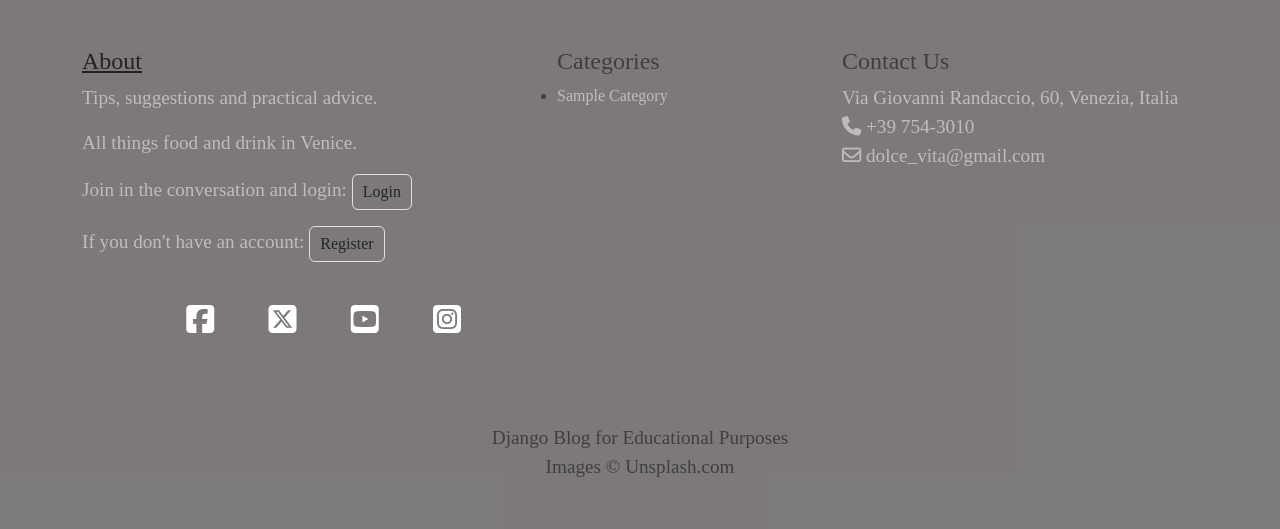
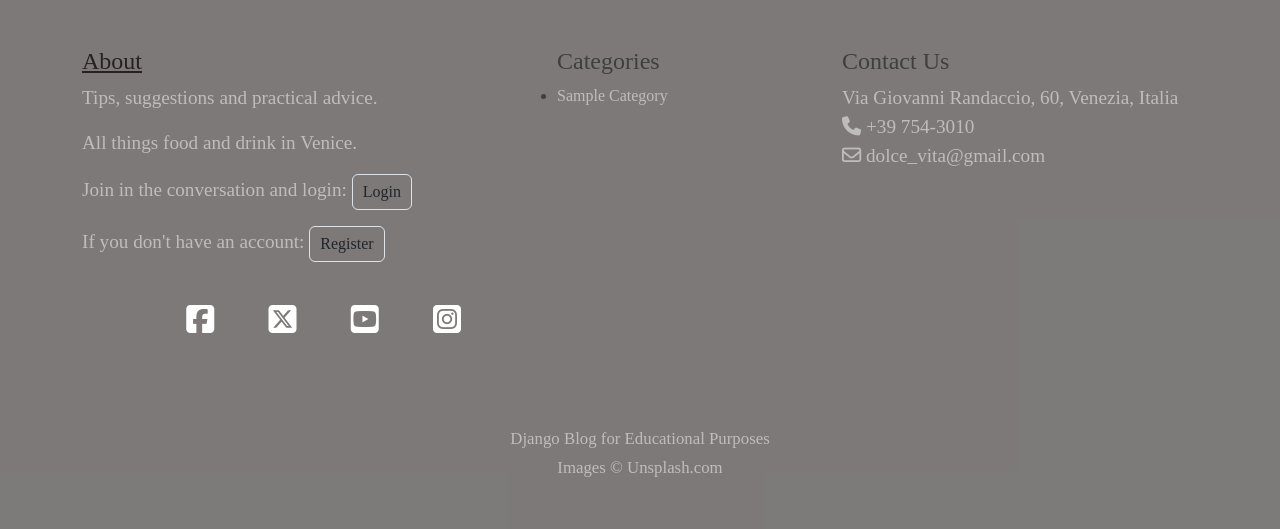
Before and after one commit to estii20/dolce_vita_blog, a Django app: page /about/ in a window 1280 px wide. Shown: the part 1052-1581 px from the top of the page. Run offline with Django 3.2, Linux system fonts and the light colour scheme; tables that the repository leaves empty hold one stand-in row (values such as "Sample post"); parts of the project's set-up code (start-up, migrations or seed data) failed here and were passed over; some libraries are stand-ins or nearby versions.

Commit message:
Fix errors in base.html footer after W3C Validator results.

```diff
--- a/templates/base.html
+++ b/templates/base.html
@@ -143,9 +143,12 @@
                 <div class="col-lg-3 col-xs-12 links">
                     <h4 class="mt-lg-0 mt-sm-3">Categories</h4>
                     <ul class="m-0 p-0">
-                        <li class="nav-item"> {% for category in categories %} <a href="{% url 'category' category.name %}"
-                                class="nav-link mb-0 text-white-50">{{ category.name | title }}
-                            </a>{% endfor %} </li>
+                        <li class="nav-item"> {% for category in categories %}
+                            <a href="{% url 'category' category.name %}" class="nav-link mb-0 text-white-50">
+                                {{ category.name | title }}
+                            </a>{% endfor %}
+                        </li>
+                    </ul>
                 </div>
                 <div class="col-lg-4 col-xs-12">
                     <h4 class="mt-lg-0 mt-sm-4">Contact Us</h4>
@@ -160,10 +163,10 @@
             </div>
             <div class="row mt-5">
                 <p class="m-0 text-center">
-                    <small class="text-white-50"></small>Django Blog for Educational Purposes</small>
+                    <small class="text-white-50">Django Blog for Educational Purposes</small>
                 </p>
                 <p class="m-0 text-center ">
-                    <small class="text-white-50"></small>Images © Unsplash.com</small>
+                    <small class="text-white-50">Images © Unsplash.com</small>
                 </p>
             </div>
         </div>
```
